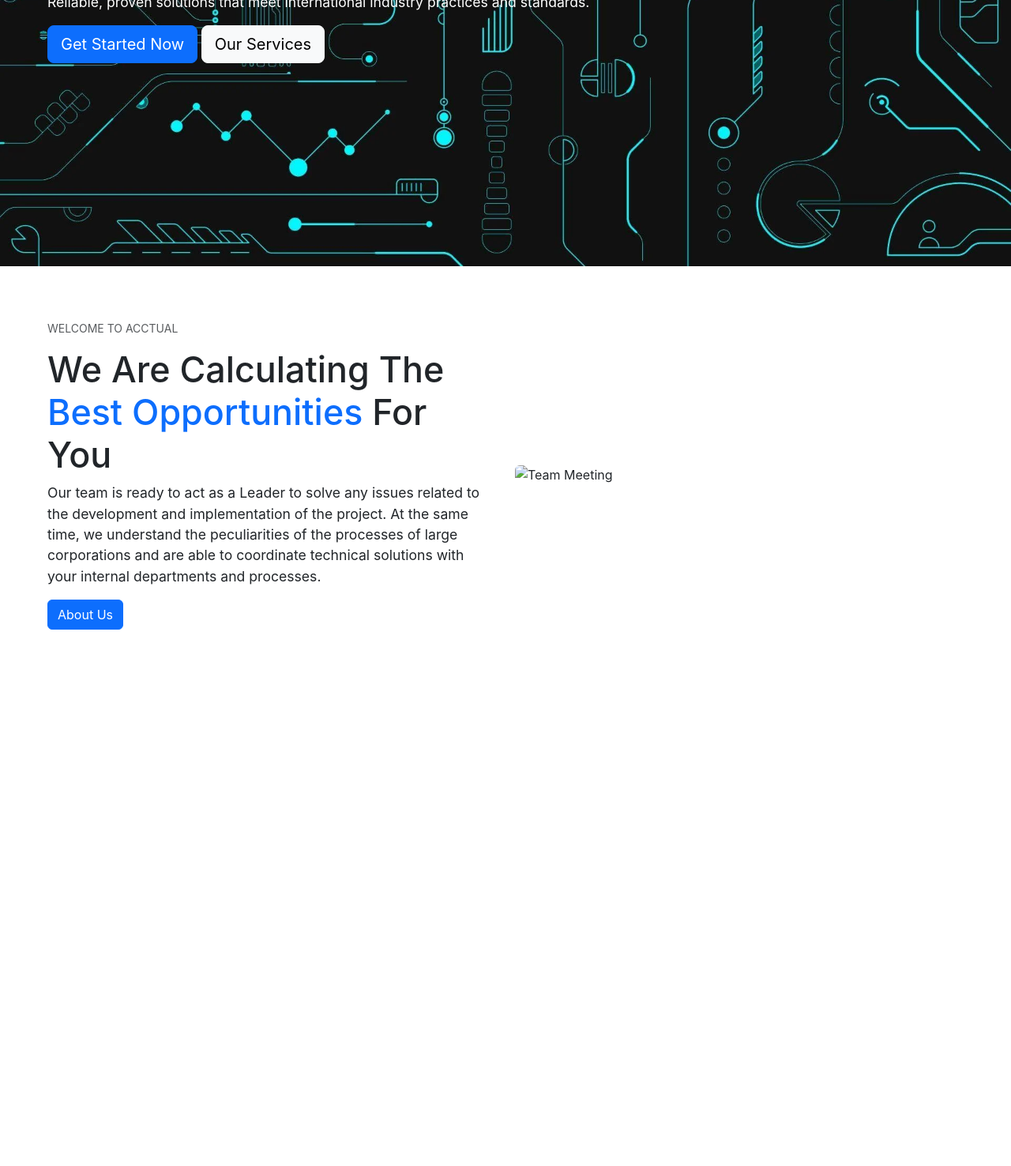
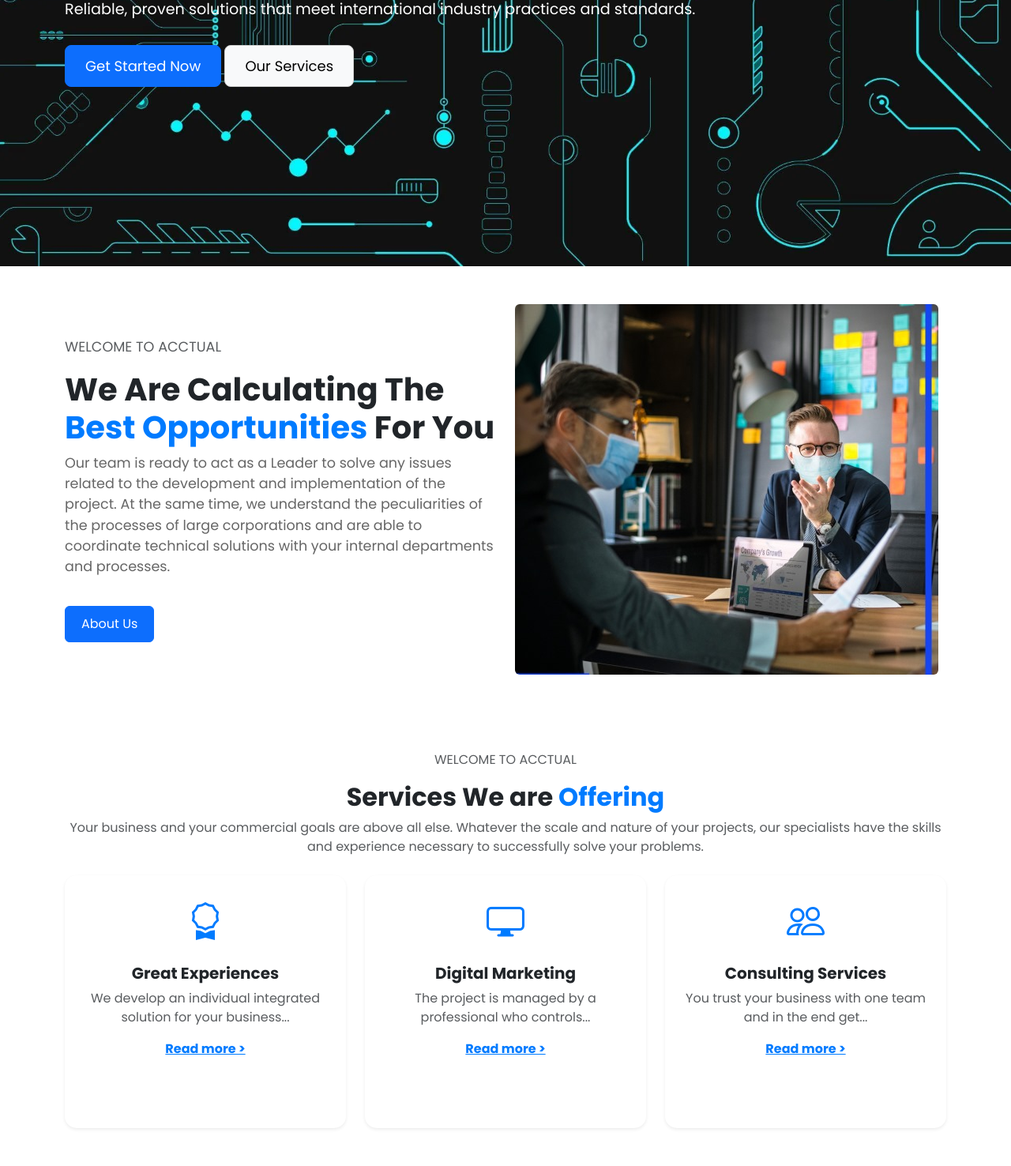
Before and after one commit to prog-momen/Assignments-As-Team, a plain HTML site: page Assignment 1/indexes/index.html in a window 1280 px wide. Shown: the part 383-1859 px from the top of the page at 79% size. Before the commit the page ends 1248 px from the top, so only its background shows below. Drawn offline with nearby package versions, Linux system fonts and the light colour scheme.

Commit message:
شوية ترتيب للكود مع اضافة قسم الخدمات

```diff
--- a/Assignment 1/indexes/index.css
+++ b/Assignment 1/indexes/index.css
@@ -1,94 +1,162 @@
+/* تخصيص خط الموقع */
 body {
-    font-family: "Inter", sans-serif;
-  }
-  nav {
-    height: 10vh;
-  }
-  * {
-    box-sizing: border-box;
-    margin: 0;
-    padding: 0;
+    font-family: "Poppins", sans-serif;
 }
 
-h1 {
-    font-size: 2.8rem;
+/* تخصيص قائمة التنقل */
+nav {
+    height: 10vh;
+    background-color: white;
+    box-shadow: 0 2px 5px rgba(0, 0, 0, 0.1);
 }
 
-p {
-    font-size: 1.1rem;
+/* تخصيص الهيدر */
+.hero-section {
+    background: url('image.png') center/cover no-repeat;
+    height: 90vh;
+    display: flex;
+    align-items: center;
+    justify-content: center;
 }
 
-img {
-    max-width: 100%;
-    height: auto;
-    display: block;
+.hero-section .container {
+    text-align: left;
 }
 
-.container {
-    max-width: 1200px;
-    margin: auto;
-    padding: 20px;
+.hero-section h1 {
+    font-size: 3.5rem;
+    font-weight: 700;
+    margin-bottom: 20px;
 }
 
-.row {
-    display: flex;
-    align-items: center;
-    justify-content: space-between;
+.hero-section p {
+    font-size: 1.2rem;
+    margin-bottom: 30px;
 }
 
-.col {
-    flex: 1;
-    padding: 20px;
+.hero-section .btn-primary {
+    font-size: 18px;
+    padding: 12px 25px;
 }
 
+.hero-section .btn-light {
+    font-size: 18px;
+    padding: 12px 25px;
+    border: 1px solid #ccc;
+}
+
+/* تخصيص النص في القسم الثاني */
+.text-section h1 {
+    font-size: 2.5rem;
+    font-weight: 700;
+}
+
+.text-section p {
+    font-size: 1.1rem;
+    color: #666;
+}
+
+.text-section .btn-primary {
+    font-size: 16px;
+    padding: 10px 20px;
+    margin-top: 20px;
+}
+
+/* تخصيص عرض الصور */
+.image-container img {
+    border-radius: 15px;
+}
+.card {
+    height: 40vh;
+    border-radius: 15px;
+    transition: transform 0.3s ease-in-out;
+    box-shadow: 0 4px 10px rgba(0, 0, 0, 0.1);
+}
+
+.card:hover {
+    transform: translateY(-5px);
+}
+
+.card i {
+    font-size: 3rem;
+}
+
+.text-primary {
+    color: #007bff !important;
+}
+
+/* تحسين الأزرار على الجوال */
 @media (max-width: 992px) {
-    .row {
-        flex-direction: column;
-        text-align: center;
+    .hero-section h1 {
+        font-size: 2.8rem;
     }
 
-    h1 {
-        font-size: 2.2rem;
-    }
-
-    p {
+    .hero-section p {
         font-size: 1rem;
     }
 
     .btn-primary {
         font-size: 16px;
-        padding: 8px 16px;
+        padding: 10px 20px;
     }
 }
 
 @media (max-width: 768px) {
-    h1 {
+    .hero-section h1 {
+        font-size: 2.5rem;
+    }
+
+    .hero-section p {
+        font-size: 0.95rem;
+    }
+
+    .text-section h1 {
         font-size: 2rem;
     }
 
-    p {
-        font-size: 0.95rem;
+    .text-section p {
+        font-size: 0.9rem;
     }
 
     .btn-primary {
+        font-size: 14px;
+        padding: 8px 16px;
+    }
+
+    /* جعل زر "About Us" في منتصف الشاشة على الجوال */
+    .text-section {
+        display: flex;
+        flex-direction: column;
+        align-items: center;
+        justify-content: center;
+        text-align: center;
+    }
+
+    .text-section button {
         margin-top: 20px;
-        margin-bottom: 30px;
-        font-size: 14px;
-        padding: 6px 12px;
+        align-self: center;
     }
 }
 
 @media (max-width: 480px) {
-    h1 {
-        font-size: 1.8rem;
+    .hero-section h1 {
+        font-size: 2rem;
     }
 
-    p {
+    .hero-section p {
         font-size: 0.9rem;
+    }
+
+    .text-section h1 {
+        font-size: 1.6rem;
+    }
+
+    .text-section p {
+        font-size: 0.8rem;
     }
 
     .btn-primary {
         font-size: 12px;
-        padding: 5px 10px;
+        padding: 6px 12px;
     }
 }
--- a/Assignment 1/indexes/index.html
+++ b/Assignment 1/indexes/index.html
@@ -13,6 +13,8 @@
       rel="stylesheet"
     />
     <script src="https://cdn.jsdelivr.net/npm/bootstrap@5.3.0/dist/js/bootstrap.bundle.min.js"></script>
+    <link rel="stylesheet" href="https://cdn.jsdelivr.net/npm/bootstrap-icons/font/bootstrap-icons.css">
+
     <link rel="stylesheet" href="index.css">
   </head>
   <body>
@@ -176,12 +178,52 @@
 
             <div class="col-md-6">
                 <div class="image-container">
-                    <img src="hero.jpg" alt="Team Meeting" class="img-fluid rounded">
+                    <img src="../images/hero.jpg" alt="Team Meeting" class="img-fluid rounded">
                     </div>
                 </div>
             </div>
         </div>
     </div>
+    <section class="py-5 text-center">
+        <div class="container">
+            <p class="text-uppercase text-muted">Welcome to Acctual</p>
+            <h2 class="fw-bold">Services We are <span class="text-primary">Offering</span></h2>
+            <p class="text-muted">Your business and your commercial goals are above all else. Whatever the scale and nature of your projects, our specialists have the skills and experience necessary to successfully solve your problems.</p>
+
+            <div class="row mt-4">
+                <div class="col-md-4">
+                    <div class="card shadow-sm p-4 border-0 text-center">
+                        <div class="text-primary mb-3">
+                            <i class="bi bi-award"></i>
+                        </div>
+                        <h5 class="fw-bold">Great Experiences</h5>
+                        <p class="text-muted">We develop an individual integrated solution for your business...</p>
+                        <a href="#" class="text-primary fw-bold">Read more &gt;</a>
+                    </div>
+                </div>
+                <div class="col-md-4">
+                    <div class="card shadow-sm p-4 border-0 text-center">
+                        <div class="text-primary mb-3">
+                            <i class="bi bi-display"></i>
+                        </div>
+                        <h5 class="fw-bold">Digital Marketing</h5>
+                        <p class="text-muted">The project is managed by a professional who controls...</p>
+                        <a href="#" class="text-primary fw-bold">Read more &gt;</a>
+                    </div>
+                </div>
+                <div class="col-md-4">
+                    <div class="card shadow-sm p-4 border-0 text-center">
+                        <div class="text-primary mb-3">
+                            <i class="bi bi-people"></i>
+                        </div>
+                        <h5 class="fw-bold">Consulting Services</h5>
+                        <p class="text-muted">You trust your business with one team and in the end get...</p>
+                        <a href="#" class="text-primary fw-bold">Read more &gt;</a>
+                    </div>
+                </div>
+            </div>
+        </div>
+    </section>
 
   </body>
 </html>
```
Also changed, not shown: Assignment 1/images/hero.jpg (renamed from Assignment 1/pages/hero.jpg).
